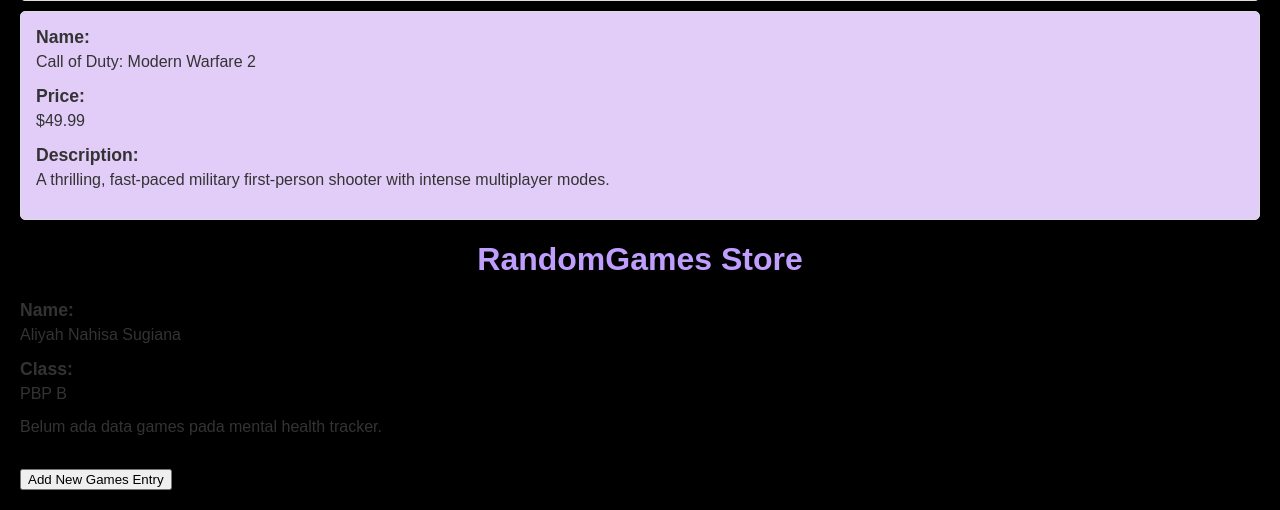
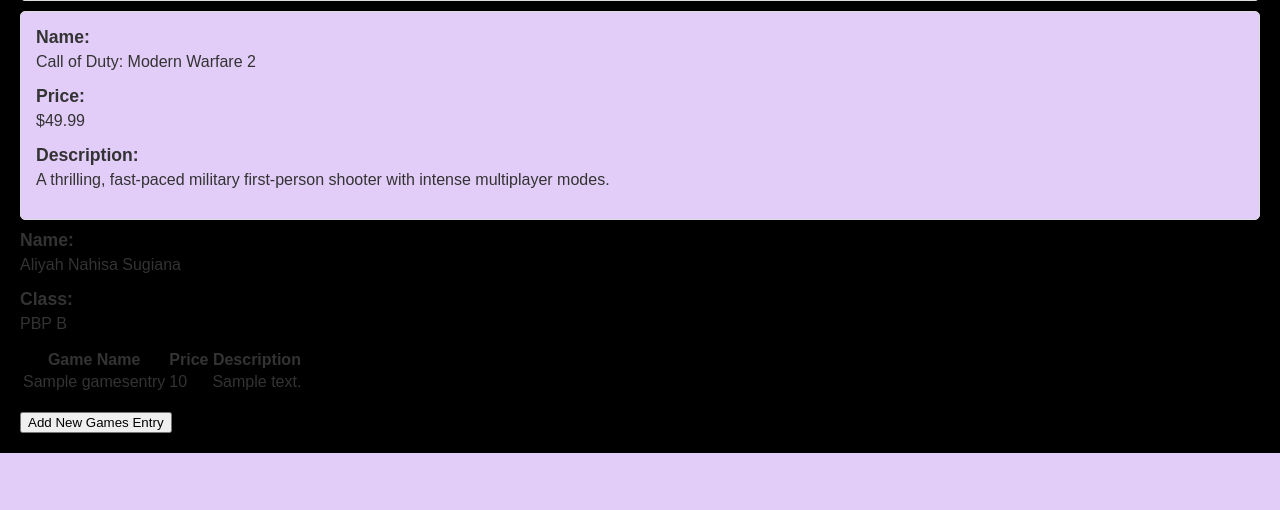
Before and after one commit to aliyahnhsa/tugas2_pbp, a Django app: page / in a window 1280 px wide. Shown: the part 527-1037 px from the top of the page. After the commit the page ends 980 px from the top, so only its background shows below. Run offline with Django 5.2, Linux system fonts and the light colour scheme; tables that the repository leaves empty hold one stand-in row (values such as "Sample post").

Commit message:
ah udahlah cape

```diff
--- a/main/templates/main.html
+++ b/main/templates/main.html
@@ -35,8 +35,6 @@
         <p>A thrilling, fast-paced military first-person shooter with intense multiplayer modes.</p>
     </div>
 
-    <h1>RandomGames Store</h1>
-
     <div class="info-section">
         <h5>Name:</h5>
         <p>Aliyah Nahisa Sugiana</p>
@@ -45,23 +43,19 @@
     </div>
 
     {% if not game_entries %}
-<p>Belum ada data games pada mental health tracker.</p>
+    <p>Belum ada game yang tersedia di toko.</p>
     {% else %}
     <table>
       <tr>
-    <th>games Name</th>
-    <th>Time</th>
-    <th>Feeling</th>
-    <th>games Intensity</th>
+        <th>Game Name</th>
+        <th>Price</th>
+        <th>Description</th>
       </tr>
-
-  {% comment %} Berikut cara memperlihatkan data Games di bawah baris ini
-  {% endcomment %}
       {% for games_entry in game_entries %}
       <tr>
-    <td>{{games_entry.name}}</td>
-    <td>{{games_entry.price}}</td>
-    <td>{{games_entry.description}}</td>
+        <td>{{ games_entry.name }}</td>
+        <td>{{ games_entry.price }}</td>
+        <td>{{ games_entry.description }}</td>
       </tr>
       {% endfor %}
     </table>
@@ -72,5 +66,4 @@
     <a href="{% url 'main:create_games_entry' %}">
       <button>Add New Games Entry</button>
     </a>
-
 {% endblock content %}
--- a/main/views.py
+++ b/main/views.py
@@ -11,7 +11,7 @@ def show_main(request):
         'appname': 'RandomGames Store App',
         'name': 'Aliyah Nahisa Sugiana',
         'class': 'PBP B',
-        'mood_entries': game_entries,
+        'game_entries': game_entries,
     }
 
     return render(request, "main.html", context)
```
Lines whose indentation alone changed are shown as unchanged.
